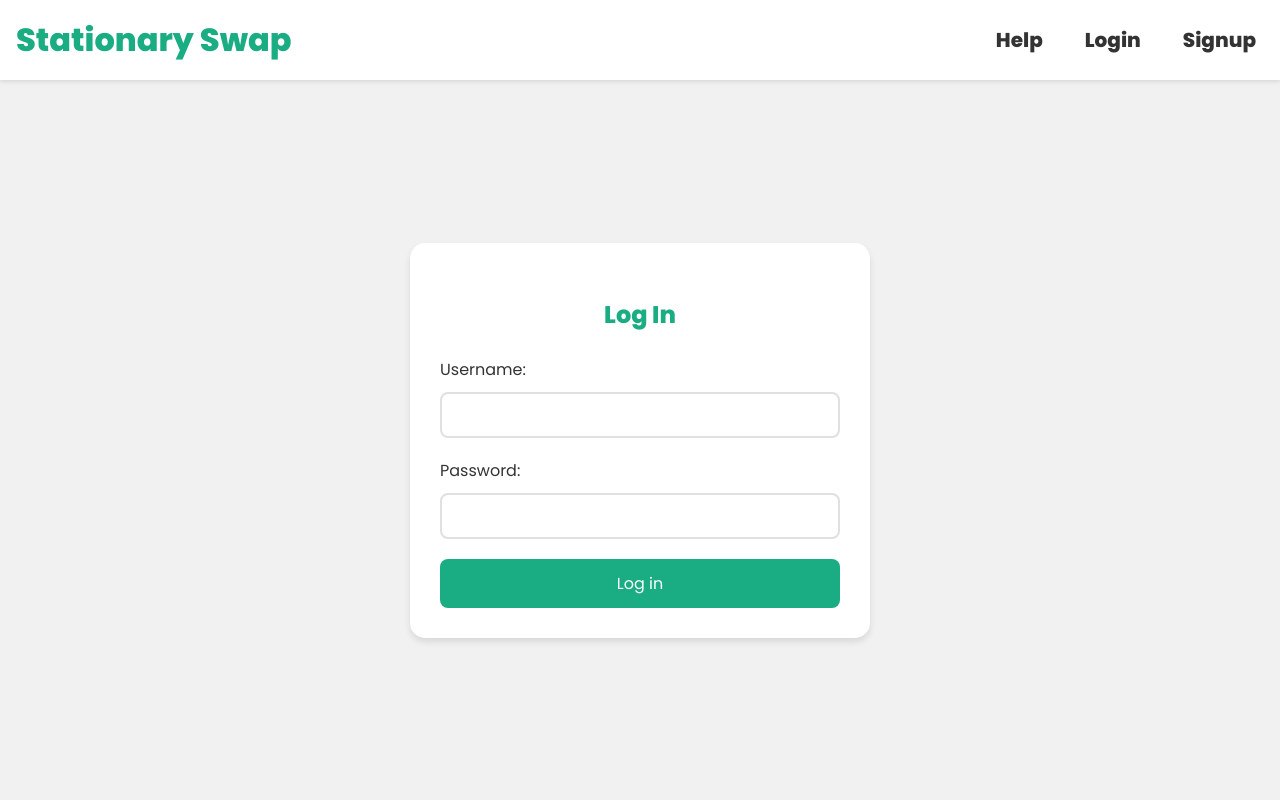
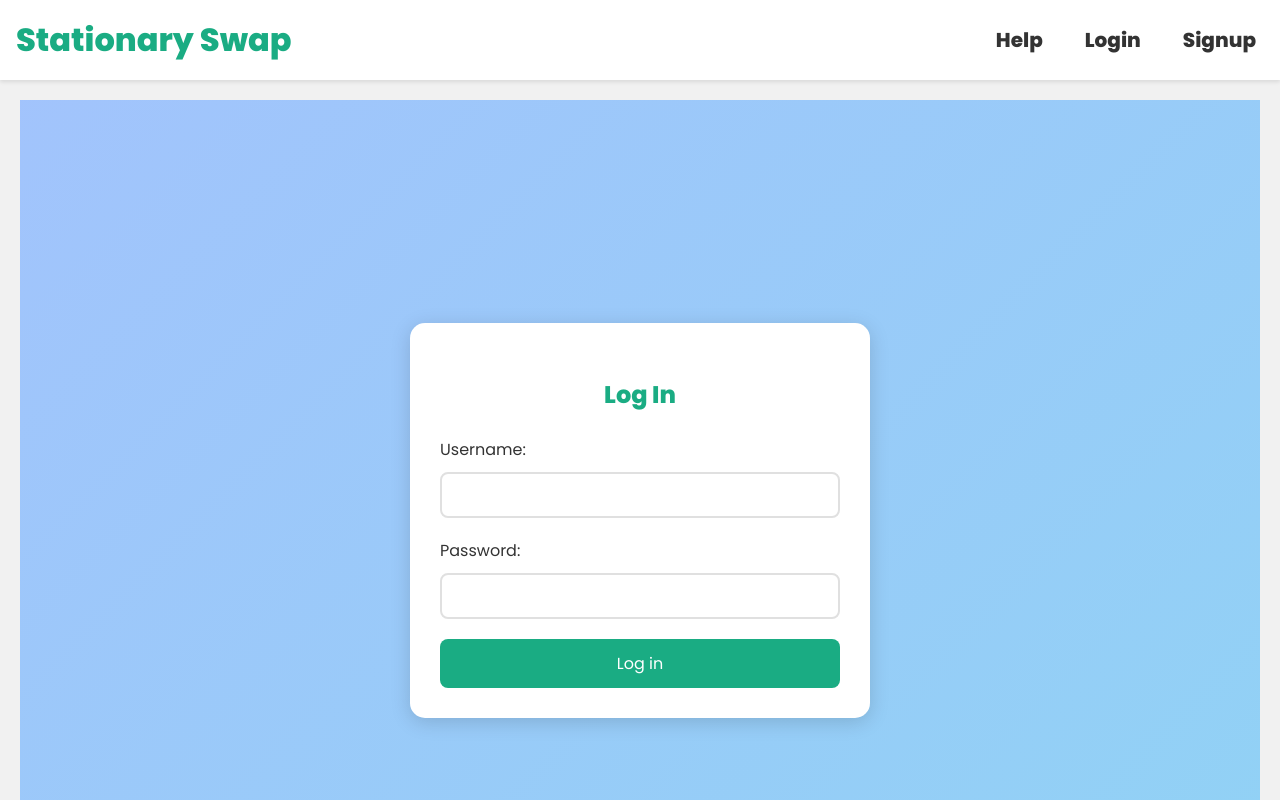
Before and after one commit to shanmukhsingampalli/Swap, a React (Vite) app in the folder frontend/: page /login in a window 1280 px wide. Shown: the top 800 px of the page. Built offline with nearby package versions, Linux system fonts and the light colour scheme.

Commit message:
Enhance Login component with background animation and improved layout for better user experience

```diff
--- a/frontend/src/pages/Login.jsx
+++ b/frontend/src/pages/Login.jsx
@@ -13,6 +13,32 @@ const Login = () => {
   };
 
   return (
+    <div
+      style={{ position: "relative", minHeight: "100vh", overflow: "hidden" }}
+    >
+      {/* Background Animation */}
+      <motion.div
+        initial={{ backgroundPosition: "0% 50%" }}
+        animate={{ backgroundPosition: "100% 50%" }}
+        transition={{
+          duration: 10,
+          repeat: Infinity,
+          ease: "linear",
+        }}
+        style={{
+          position: "absolute",
+          top: 0,
+          left: 0,
+          right: 0,
+          bottom: 0,
+          background:
+            "linear-gradient(-45deg, #84fab0, #8fd3f4, #a6c0fe, #cfd9df)",
+          backgroundSize: "400% 400%",
+          zIndex: -1,
+        }}
+      />
+
+      {/* Login Form */}
       <motion.div
         initial={{ opacity: 0, scale: 0.95 }}
         animate={{ opacity: 1, scale: 1 }}
@@ -21,7 +47,7 @@ const Login = () => {
           display: "flex",
           justifyContent: "center",
           alignItems: "center",
-        minHeight: "80vh",
+          minHeight: "100vh",
           padding: "20px",
         }}
       >
@@ -39,7 +65,7 @@ const Login = () => {
             padding: "30px",
             backgroundColor: "white",
             borderRadius: "15px",
-          boxShadow: "0 4px 6px rgba(0, 0, 0, 0.1)",
+            boxShadow: "0 4px 20px rgba(0, 0, 0, 0.15)",
           }}
         >
           <motion.h3
@@ -58,12 +84,7 @@ const Login = () => {
 
           <div style={{ marginBottom: "20px" }}>
             <label
-            style={{
-              display: "block",
-              marginBottom: "8px",
-              color: "#333",
-              fontSize: "16px",
-            }}
+              style={{ display: "block", marginBottom: "8px", color: "#333" }}
             >
               Username:
             </label>
@@ -85,12 +106,7 @@ const Login = () => {
 
           <div style={{ marginBottom: "20px" }}>
             <label
-            style={{
-              display: "block",
-              marginBottom: "8px",
-              color: "#333",
-              fontSize: "16px",
-            }}
+              style={{ display: "block", marginBottom: "8px", color: "#333" }}
             >
               Password:
             </label>
@@ -148,6 +164,7 @@ const Login = () => {
           )}
         </motion.form>
       </motion.div>
+    </div>
   );
 };
 
```
Lines whose indentation alone changed are shown as unchanged.
